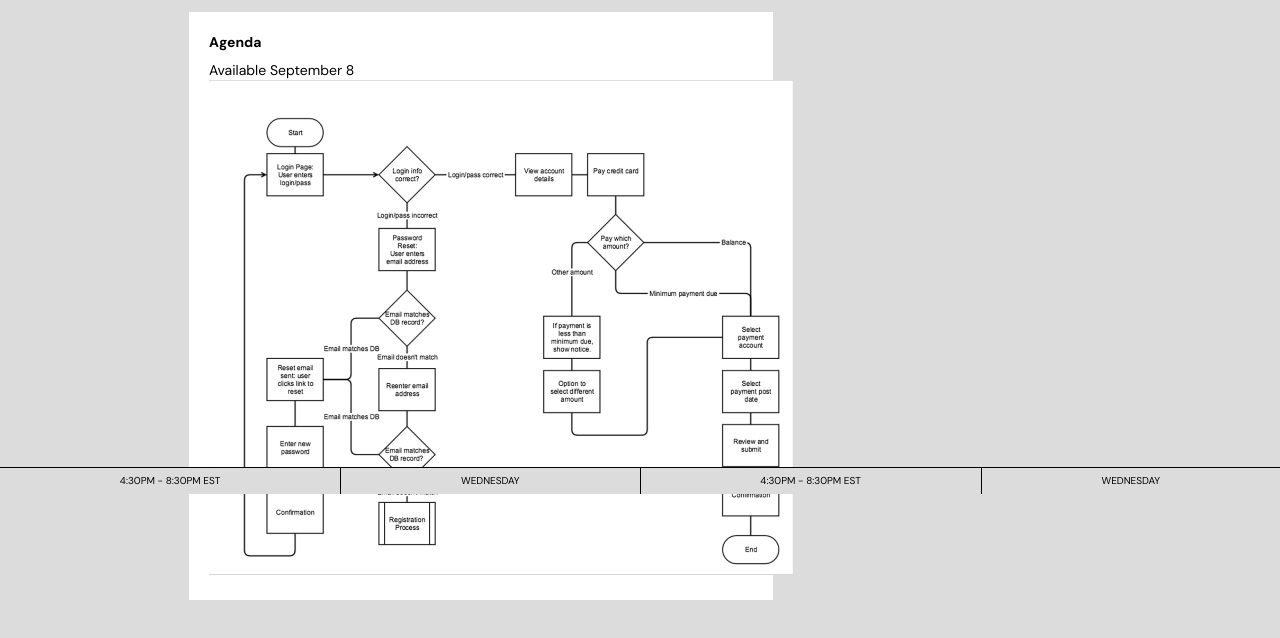
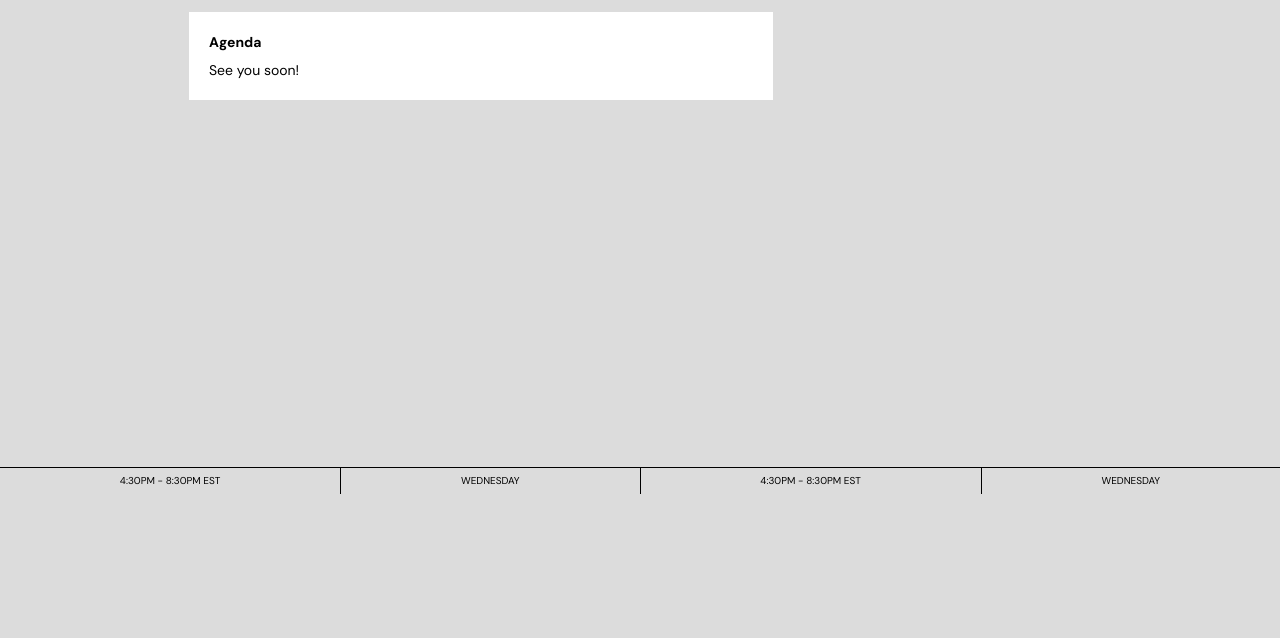
Before and after one commit to yorkdesign/YSDN4003-F21, a plain HTML site: page index.html in a window 1280 px wide. Shown: the part 306-944 px from the top of the page. After the commit the page ends 800 px from the top, so only its background shows below. Drawn offline with Linux system fonts and the light colour scheme.

Commit message:
push 10
a

```diff
--- a/index.html
+++ b/index.html
@@ -33,8 +33,8 @@
             <div class="event-details">
               <div class="event-details-sec">
                   <h4>Agenda</h4>
-                  <p>Available September 8<br>
-                    <img src="images/graph051.jpg">
+                  <p>See you soon!<br>
+
                     </p>
               </div>
 
```
